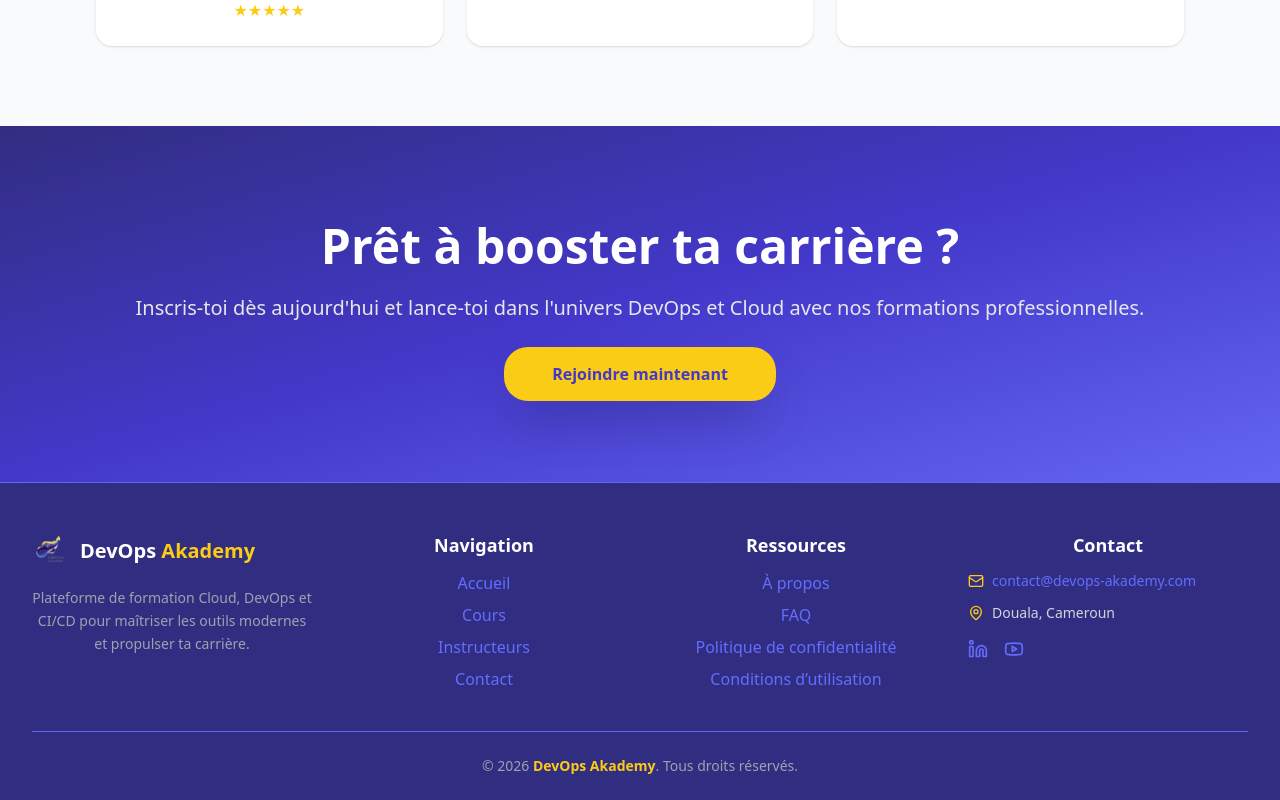
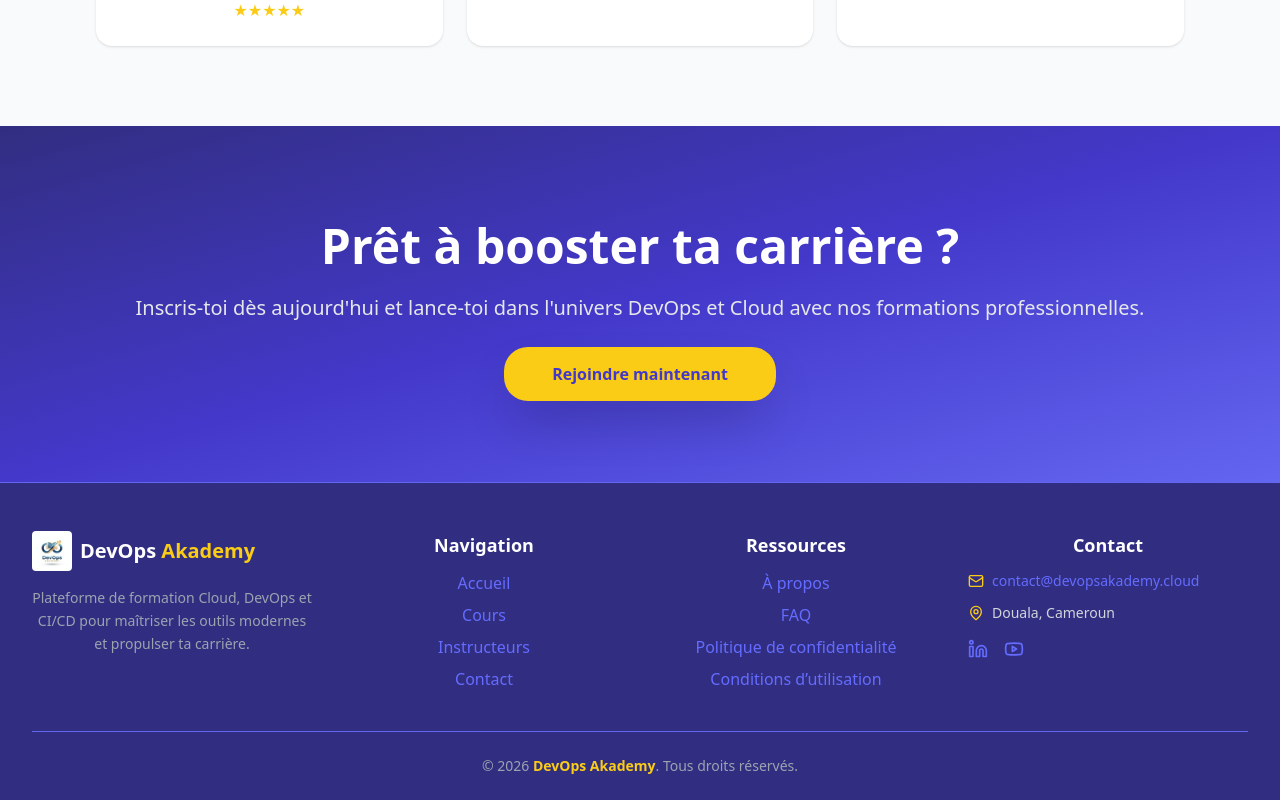
Before and after one commit to vickydepicard/devopsakademy-frontend, a React (Vite) app: page / in a window 1280 px wide. Shown: the part 1711-2511 px from the top of the page. Built offline with nearby package versions, Linux system fonts and the light colour scheme; no server answers.

Commit message:
change logo

```diff
--- a/src/components/Layout/Footer.jsx
+++ b/src/components/Layout/Footer.jsx
@@ -1,6 +1,6 @@
 import { Link } from "react-router-dom";
 import { Mail, Linkedin, Youtube, MapPin } from "lucide-react";
-import logo from "../../assets/logo.png";
+import logo from "../../assets/logo2.png";
 
 const Footer = () => {
   return (
@@ -48,7 +48,7 @@
               <li className="flex items-center gap-2">
                 <Mail size={16} className="text-accent" />
                 <a href="mailto:contact@devops-akademy.com" className="hover:text-accent transition">
-                  contact@devops-akademy.com
+                  contact@devopsakademy.cloud
                 </a>
               </li>
               <li className="flex items-center gap-2">
```
Also changed, not shown: src/assets/logo2.png (added).
